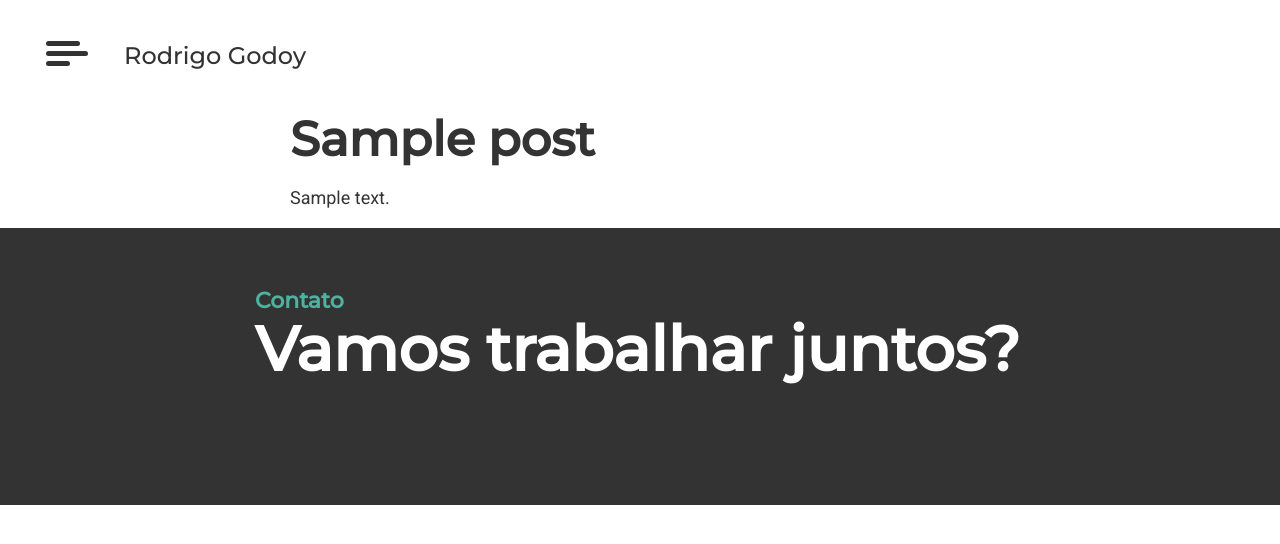
After one commit to rodrigopulse/temaportfolio, a WordPress theme: template page.php in a window 1280 px wide. The commit adds this page. Shown: the top 544 px of the page. Run offline with PHP 8.4 and a stand-in for WordPress, Linux system fonts and the light colour scheme; the site name, menu and one post (Sample post) are stand-ins, and other content is empty; some libraries are stand-ins or nearby versions.

Commit message:
Criada as páginas

```diff
--- a/assets/sass/style.scss
+++ b/assets/sass/style.scss
@@ -29,4 +29,5 @@
 @import "componentes/destaque-portfolio";
 @import "componentes/swiper";
 // Layout
+@import "layout/pagina";
 @import "layout/post";
--- /dev/null
+++ b/page.php
@@ -0,0 +1,20 @@
+<?php get_header(); ?>
+<div class="container-fluid wrapper-paginas">
+    <div class="row">
+        <div class="col-sm-12">
+            <h1 class="titulo-pagina"><?php the_title(); ?></h1>
+        </div>
+    </div>
+    <div class="row">
+        <div class="col-sm-12">
+            <?php
+            if ( have_posts() ) {
+                while ( have_posts() ) {
+                    the_post();
+                    the_content();
+                }
+            } ?>
+        </div>
+    </div>
+</div>
+<?php get_footer(); ?>
```
Also changed, not shown: assets/sass/layout/pagina.scss (added, +13 -0 lines), assets/imagens/mockup-servicos.png, style.css.
